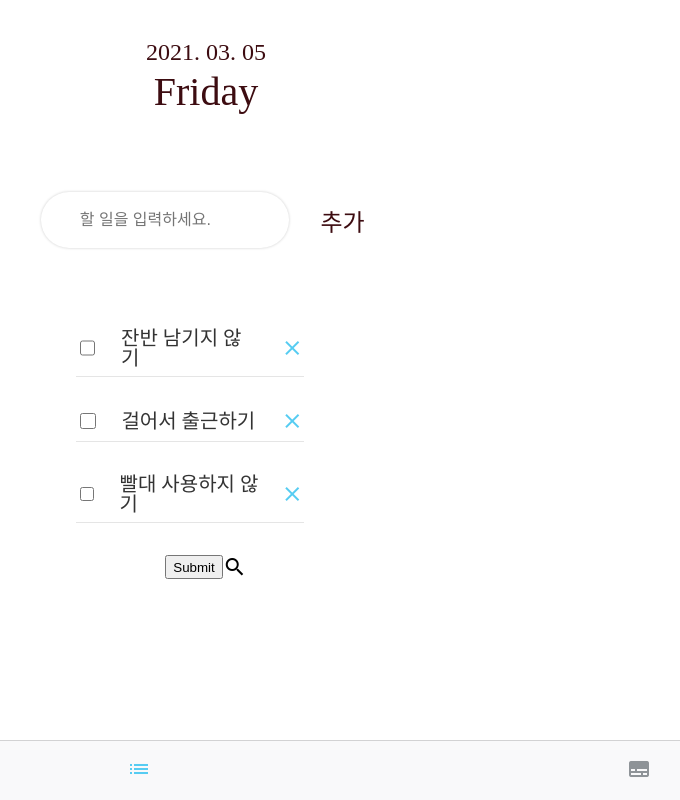
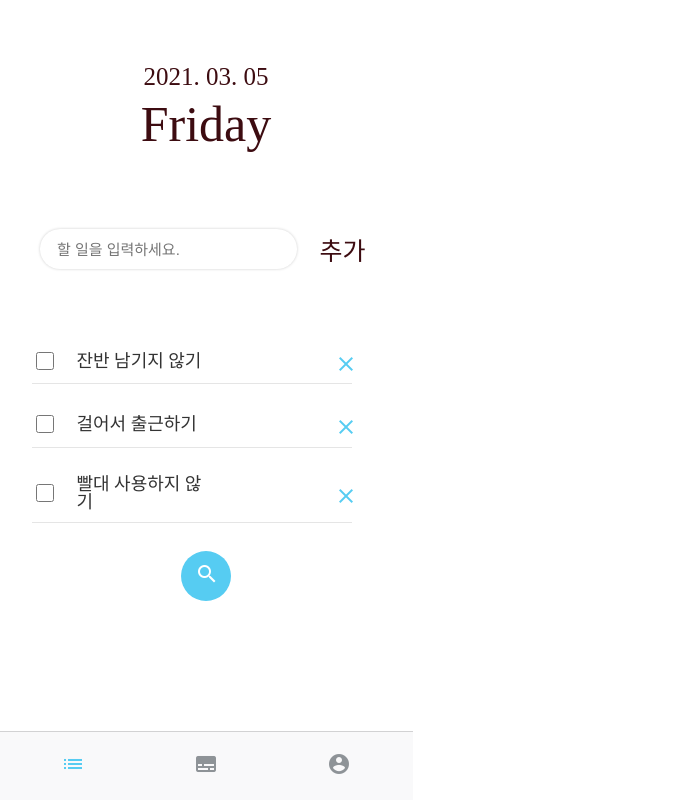
Before and after one commit to Najeong-Kim/SoomDesign, a website: page src/index.html in a window 1280 px wide. Shown: the whole page, without its empty margins (434-1114 px from the left). Drawn offline with Linux system fonts and the light colour scheme.

Commit message:
design 21.03.18

```diff
--- a/src/css/components/head-bar.css
+++ b/src/css/components/head-bar.css
@@ -1,17 +1,16 @@
 .head__link-bar {
   display: flex;
   justify-content: space-between;
-  position: fixed;
+  position: absolute;
   top: 0;
-  left: -10px;
-  width: 105vw;
-  padding: 2vh 6.5vw;
+  width: 100%;
+  padding: 20px;
   background-color: #f9f9fa;
   box-sizing: border-box;
   border-bottom: 0.5px solid rgba(121, 121, 121, 0.3);
   color: var(--blue);
   font-family: 'roboto';
-  font-size: 2.8vh;
+  font-size: 20px;
 }
 
 .head__link p:nth-child(2) {
--- a/src/css/components/list.css
+++ b/src/css/components/list.css
@@ -1,43 +1,56 @@
 .list {
   margin-top: 5vh;
-  padding: 0 6vw;
+  padding: 0 8%;
  }
 
 .list-checkset {
   display: flex;
   align-items: center;
+  width: 70%;
 }
 
 .list-todo {
   display: flex;
   justify-content: space-between;
   align-items: center;
-   margin: 4vh 4vh 4vh 0;
-   padding-bottom: 1vh;
+  margin: 8% 8% 8% 0;
+  padding-bottom: 3%;
   border-bottom: var(--main-border);
 }
 
 .list-name {
-  font-size: 2.5vh;
+  font-size: 18px;
   color: rgba(0, 0, 0, 0.8);
+  width: 60%;
 }
 
 .list-check {
-   margin-right: 2vw;
-   width: 2vh;
-   height: 2vh;
+  margin-right: 10%;
+  width: 18px;
+  height: 18px;
   font-family: 'Nanum Gothic Coding', monospace;
+  cursor: pointer,
 }
 
 .list-delete {
-   width: 3vh;
-   height: 3vh;
+  width: 18px;
+  height: 18px;
   border: none;
   background-color: white;
-   font-size: 3vh;
+  font-size: 18px;
   padding: 0;
-   padding-bottom: 0.05vh;
+  padding-bottom: 1%;
   color: #99e6ff;
+}
+
+.list-delete-container {
+  display: inline-block;
+  position: relative;
+}
+
+.delete-icon {
+  position: absolute;
+  left: 0;
 }
 
 .fa-times {
--- a/src/css/components/nav-bar.css
+++ b/src/css/components/nav-bar.css
@@ -1,9 +1,9 @@
 .nav {
-  position: fixed;
+  position: absolute;
   bottom: 0;
   width: 100%;
   background-color: #f9f9fa;
-  padding: 2vh 10vw;
+  padding: 5% 15%;
   box-sizing: border-box;
   border-top: 0.5px solid rgba(121, 121, 121, 0.3);
 }
@@ -21,3 +21,15 @@
 .nav__now {
   color: var(--blue);
 }
+
+.regions {
+  border: none;
+  background-color:#f9f9fa;
+  color: rgba(0, 0, 0, 0.8);
+  font-family: 'roboto';
+  font-size: 0.9em;
+}
+
+.regions:focus {
+  outline: none;
+}
--- a/src/css/screens/community-feed.css
+++ b/src/css/screens/community-feed.css
@@ -1,6 +1,16 @@
+.community-feed-container {
+  overflow: scroll;
+  display: flex;
+  flex-direction: column;
+  align-items: center;
+  padding: 80px 0;
+  height: 100vh;
+}
+
 .community-feed {
-  margin-top: 12vh;
-  padding: 0 5vw;
+  width: 90%;
+  margin-top: 20px;
+  padding: 0 5%;
   box-shadow: 0px 1px 3px rgba(0, 0, 0, 0.3);
   border-radius: 3%;
   padding-bottom: 1.5vh;
@@ -52,10 +62,6 @@
   background-color: rgba(0, 0, 0, 0.05);
 }
 
-.community-feed__photo {
-  width: 40vw;
-}
-
 .community-feed__description {
   margin-bottom: 3vh;
   font-size: 2vh;
--- a/src/css/screens/community-todo.css
+++ b/src/css/screens/community-todo.css
@@ -1,6 +1,6 @@
 .community-todo__title {
   text-align: center;
   font-size: 25px;
-  margin-top: 100px;
   margin-bottom: 50px;
+  padding-top: 100px;
 }
--- a/src/css/screens/myinfo-main.css
+++ b/src/css/screens/myinfo-main.css
@@ -1,10 +1,13 @@
+.user-info-container {
+  padding-top: 50px;
+}
+
 .user-info {
   display: flex;
   flex-direction: column;
   align-items: center;
   box-shadow: 0px 1px 5px rgba(0, 0, 0, 0.2);
   padding: 50px 0px;
-  margin: 50px 30px 0 30px;
 }
 
 .user-info__profile {
@@ -18,7 +21,6 @@
   font-weight: 600;
   margin: 15px 0;
 }
-
 .user-info__days {
   font-size: 20px;
   color: var(--blue);
--- a/src/css/screens/todo-find.css
+++ b/src/css/screens/todo-find.css
@@ -1,10 +1,10 @@
 .todo-find__title {
   text-align: center;
   font-size: 3vh;
-  margin: 20vh 10vw;
   font-family: 'Plantagenet Cherokee';
   color: rgba(0, 0, 0, 0.5);
   border-bottom: 1.5px solid #ddf1f6;
+  padding-top: 100px;
 }
 
 .todo-find__list-checkset {
--- a/src/css/screens/todo-main.css
+++ b/src/css/screens/todo-main.css
@@ -2,37 +2,37 @@
   text-align: center;
   font-family: 'Plantagenet Cherokee';
   color: #3D0C11;
-  font-size: 3vh;
-  padding-top: 5vh;
+  font-size: 25px;
+  padding-top: 8vh;
 }
 
 .todo-main__day {
-  margin-top: 1vh;
-  font-size: 5vh;
+  margin-top: 10px;
+  font-size: 50px;
 }
 
 .todo-main__form {
   display: flex;
   justify-content: center;
   margin: 10vh 0vh;
-  padding: 0vh 10vw;
+  padding: 0 10%;
 }
 
 .todo-main__input {
-  width: 80vw;
-  height: 7vh;
-  border-radius: 15em;
+  width: 85%;
+  height: 40px;
+  border-radius: 20px;
   border: none;
-  padding-left: 3vw;
+  padding-left: 5%;
   box-shadow: 0px 0px 3px rgba(0, 0, 0, 0.2);
-  font-size: 2vh;
+  font-size: 15px;
 }
 
 .todo-main__submit {
-  margin-left: 2vw;
+  margin-left: 5%;
   border: none;
   background-color: white;
-  font-size: 3vh;
+  font-size: 25px;
   color: #3D0C11;
 }
 
@@ -41,6 +41,26 @@
   justify-content: center;
 }
 
+.todo-main__list-search-container {
+  display: inline-block;
+  position: relative;
+}
+
+.todo-main__list-search {
+  width: 50px;
+  height: 50px;
+  background-color: var(--blue);
+  border-radius: 50%;
+  border: none;
+}
+
+.search-icon {
+  position: absolute;
+  left: 28%;
+  top: 22%;
+  color: white;
+}
+
 .delete-icon {
   color: var(--blue);
 }
--- a/src/css/styles.css
+++ b/src/css/styles.css
@@ -58,14 +58,11 @@
 }
 
 body {
+  position: relative;
   width: 100vw;
   height: 100vh;
-  margin: 0 auto;
+  margin: auto;
   /* padding: 20px;  */
-}
-
-.head__link-bar-margin {
-  margin-top: 50px;
 }
 
 @media screen and (max-width: 320px) {
@@ -85,9 +82,3 @@ body {
     height: 568px;
   }
 }
-
-@media screen and (min-height: 896px) {
-  body {
-    height: 896px;
-  }
-}
--- a/src/index.html
+++ b/src/index.html
@@ -28,33 +28,38 @@
           <input type="checkbox" class="list-check todo-main__list-check" />
           <p class="list-name todo-main__list-name">잔반 남기지 않기</p>
         </div>
-        <input type="button" class="list-delete todo-main__list-delete">
+        <div class="list-delete-container">
+          <input type="button" class="list-delete todo-main__list-delete">
           <span class="material-icons delete-icon">clear</span>
-        </input>
+          </input>
+        </div>
       </li>
       <li class="list-todo todo-main__list-todo">
         <div class="list-checkset todo-main__list-checkset">
           <input type="checkbox" class="list-check todo-main__list-check" />
           <p class="list-name todo-main__list-name">걸어서 출근하기</p>
         </div>
-        <input type="button" class="list-delete todo-main__list-delete">
+        <div class="list-delete-container">
+          <input type="button" class="list-delete todo-main__list-delete" />
           <span class="material-icons delete-icon">clear</span>
-        </input>
+        </div>
       </li>
       <li class="list-todo todo-main__list-todo">
         <div class="list-checkset todo-main__list-checkset">
           <input type="checkbox" class="list-check todo-main__list-check" />
           <p class="list-name todo-main__list-name">빨대 사용하지 않기</p>
         </div>
-        <input type="button" class="list-delete todo-main__list-delete">
+        <div class="list-delete-container">
+          <input type="button" class="list-delete todo-main__list-delete" />
           <span class="material-icons delete-icon">clear</span>
-        </input>
+        </div>
       </li>
     </ul>
     <form action="todo-find.html" method="get" id="goto-todo-find">
-      <input type="submit" class="todo-main__list-search">
-        <span class="material-icons">search</span>
-      </input>
+      <div class="todo-main__list-search-container">
+        <input type="submit" value="" class="todo-main__list-search" />
+        <span class="material-icons search-icon">search</span>
+      </div>
     </form>
   </main>
   <footer>
@@ -79,4 +84,5 @@
     </nav>
   </footer>
 </body>
+
 </html>
```
Also changed, not shown: src/community-description.html (+4 -1 lines), src/community-main.html (+43 -8 lines), src/community-todo.html (+1 -1 lines), src/myinfo-main.html (+13 -5 lines), src/todo-find.html (+1 -1 lines). Lines whose indentation alone changed are shown as unchanged.
